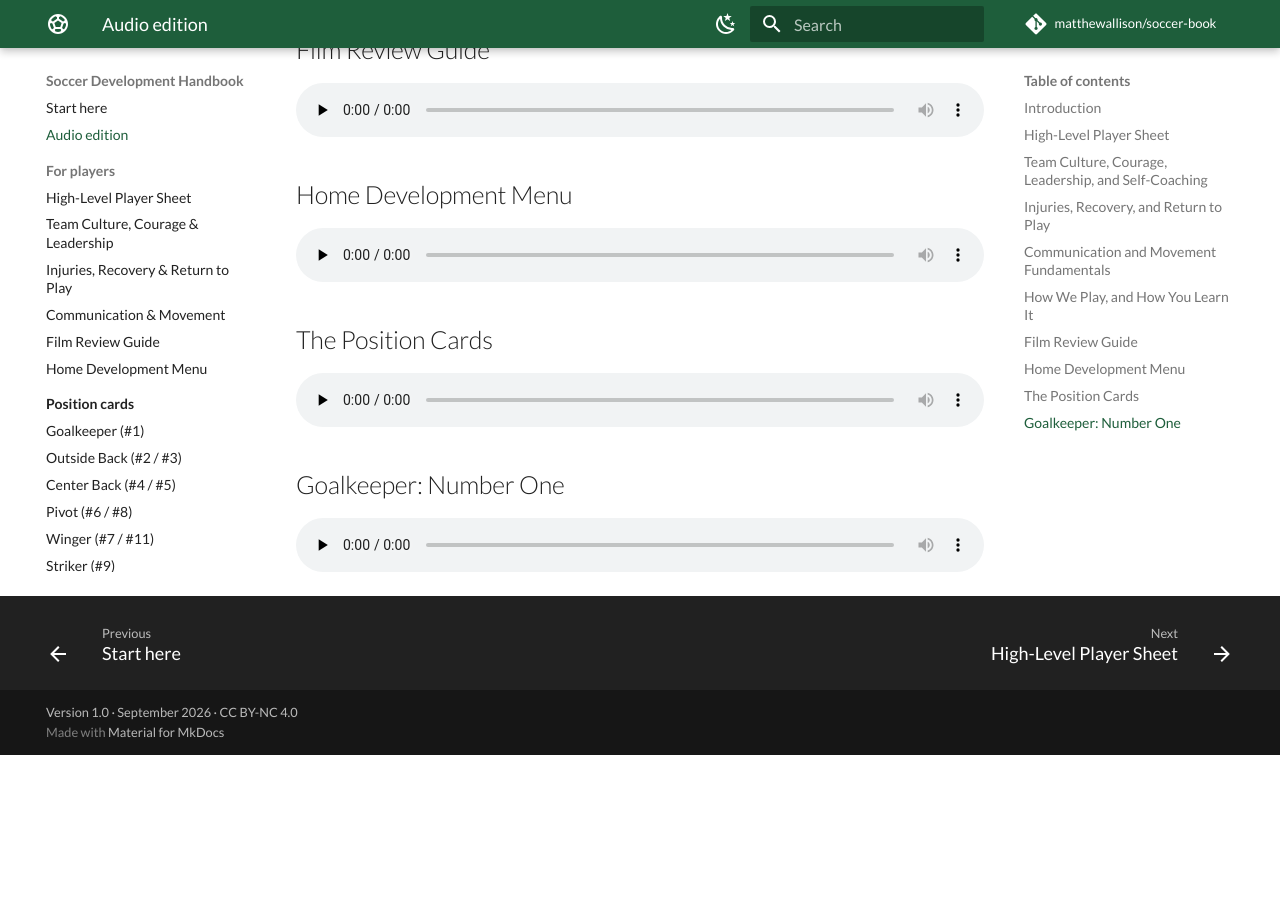
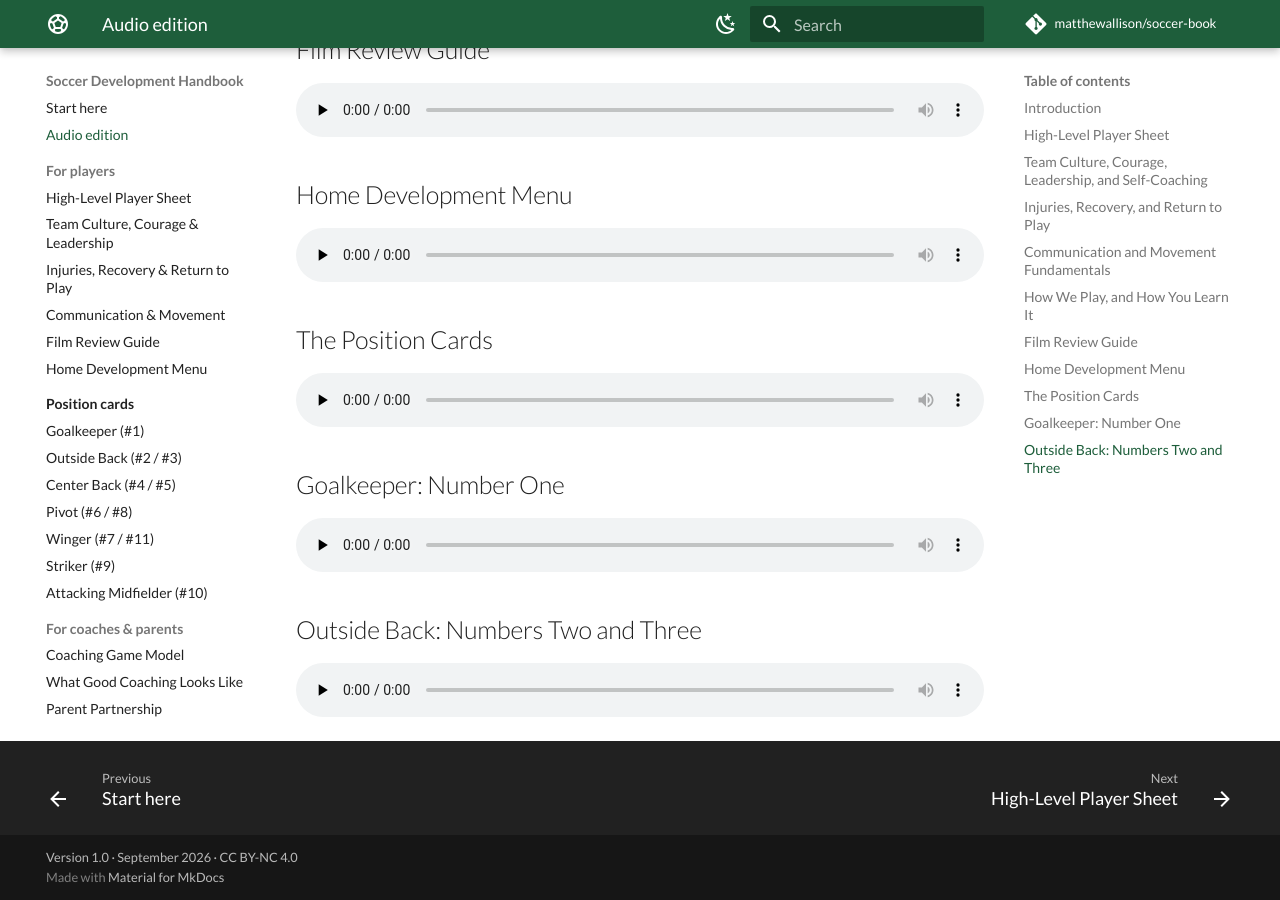
Before and after one commit to matthewallison/soccer-book, an MkDocs documentation site: the page built from docs/audio/index.md, in a window 1280 px wide and 900 px high, scrolled down 1192 px. Built offline with MkDocs 1.6.1 and Material for MkDocs 9.7.7, drawn with Linux system fonts in a browser that asks for light colours; comment, search, counter and statistics services are not loaded; before the commit the page ends 1947 px from its top, so only the background shows below that.

Commit message:
Add "Outside Back: Numbers Two and Three" to the Audio edition page
Generated with audio/generate_audio.py.

Co-Authored-By: Claude Opus 5 (1M context) <noreply@anthropic.com>

```diff
--- a/docs/audio/index.md
+++ b/docs/audio/index.md
@@ -45,3 +45,7 @@ More chapters are being recorded, and this page grows as they're added.
 ## Goalkeeper: Number One
 
 <audio controls preload="none" src="09-goalkeeper.mp3"></audio>
+
+## Outside Back: Numbers Two and Three
+
+<audio controls preload="none" src="10-outside-back.mp3"></audio>
```
Also changed, not shown: 1 other file.
